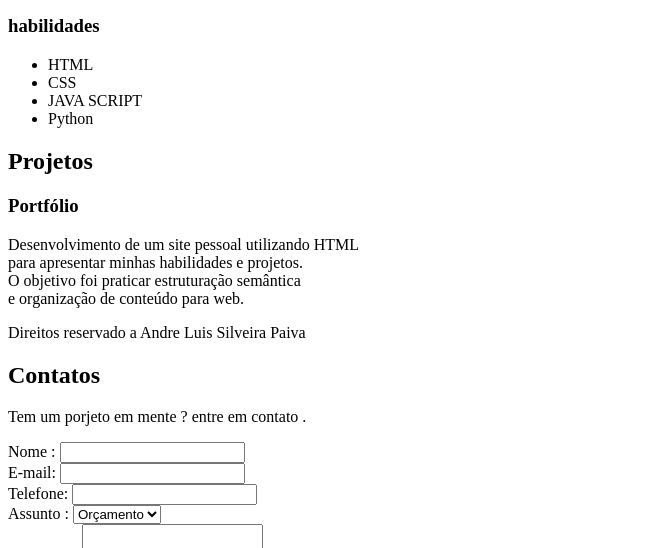
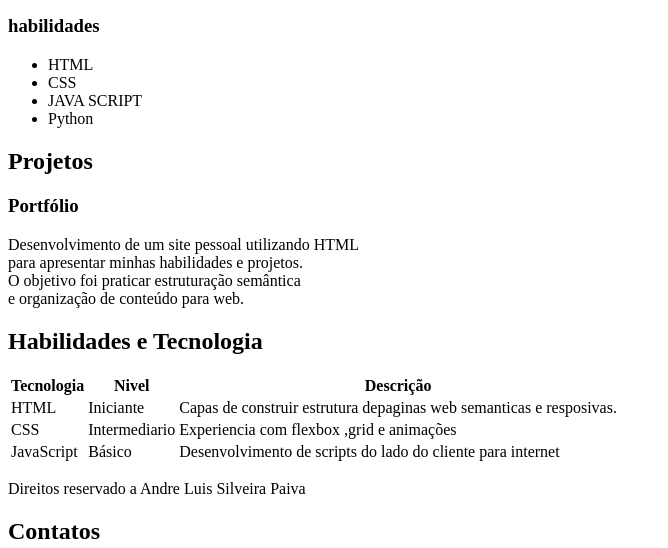
Before and after one commit to seuandrebarbearia/site, a plain HTML site: page index.html in a window 1280 px wide. Shown: the part 328-876 px from the top of the page, without its empty margins (0-668 px from the left). Drawn offline with Linux system fonts and the light colour scheme.

Commit message:
dição tabela descritiva

```diff
--- a/index.html
+++ b/index.html
@@ -59,6 +59,45 @@
             e organização de conteúdo para web.</p>
       </article>
    </section>
+
+   <section id="habilidades">
+      <h2>Habilidades e Tecnologia</h2>
+      <table>
+         <thead>
+            <tr>
+               <th>Tecnologia</th>
+               <th>Nivel</th>
+               <th>Descrição</th>
+
+            </tr>
+
+         </thead>
+         <tbody>
+            <tr>
+               <td>HTML</td>
+               <td>Iniciante</td>
+               <td>Capas de construir estrutura depaginas web semanticas e resposivas.</td>
+
+            </tr>
+
+
+            <tr>
+               <td>CSS</td>
+               <td>Intermediario</td>
+               <td>Experiencia com flexbox ,grid e animações</td>
+
+            </tr>
+
+            <tr>
+               <td>JavaScript</td>
+               <td>Básico</td>
+               <td>Desenvolvimento de scripts do lado do cliente para internet</td>
+
+            </tr>
+         </tbody>
+
+      </table>
+   </section>
    <footer><!--este é o roda pe não presisa abri nova seção -->
       <p>Direitos reservado a Andre Luis Silveira Paiva</p>
    </footer>
```
